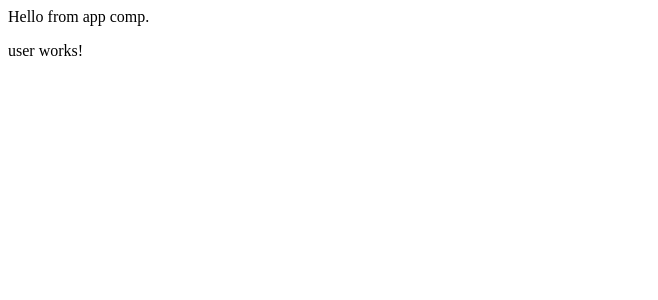
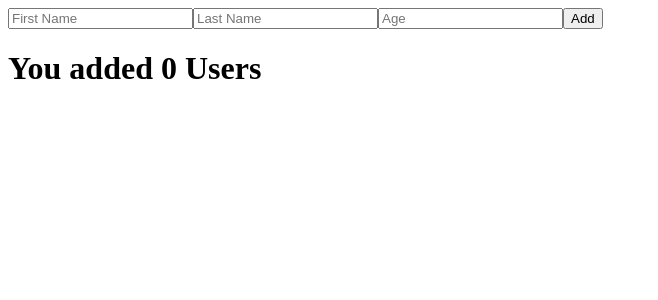
Before and after one commit to YoussefZekry/Demo-Angular-webapp, an Angular app: page / in a window 1280 px wide. Shown: the top 300 px of the page, without its empty margins (0-658 px from the left). Built offline with nearby package versions, Linux system fonts and the light colour scheme.

Commit message:
created core function for submitting users

```diff
--- a/src/app/app.component.html
+++ b/src/app/app.component.html
@@ -1,3 +1 @@
-Hello from app comp.
-<br>
 <app-user></app-user>
--- /dev/null
+++ b/src/app/models/user.ts
@@ -0,0 +1,5 @@
+export class User{
+	firstName:string = "youssef";
+	lastName:string = "zekry";
+	age:number = 26;
+}
--- a/src/app/user/user.component.html
+++ b/src/app/user/user.component.html
@@ -1 +1,6 @@
-<p>user works!</p>
+<input #inputFirstName type="text" placeholder="First Name" >
+<input #inputLastName type="text" placeholder="Last Name" >
+<input #inputAge type="number" placeholder="Age" >
+
+<button (click)="AddUserValidation(inputFirstName.value,inputLastName.value,inputAge.value)">Add</button>
+<h1>You added {{users.length}} Users</h1>
--- a/src/app/user/user.component.ts
+++ b/src/app/user/user.component.ts
@@ -1,10 +1,33 @@
 import { Component } from '@angular/core';
+import { User } from '../models/user';
 
 @Component({
   selector: 'app-user',
   templateUrl: './user.component.html',
-  styleUrls: ['./user.component.css']
+  styleUrls: ['./user.component.css'],
 })
 export class UserComponent {
+  users: User[] = [];
+
+
+
+  AddUserValidation(newFirstName: string ,newLastName: string,newAge:string): void{
+
+     let user = new User();
+      user.firstName = newFirstName;
+      user.lastName = newLastName;
+      user.age = parseInt(newAge);
+      this.users.push(user);
+      console.log(this.users)
+
+    // if (
+
+
+    // )
+    //   return false;
+
+    // else return true;
+  }
+
 
 }
```
